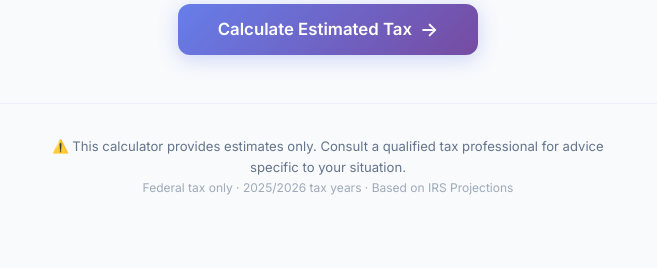
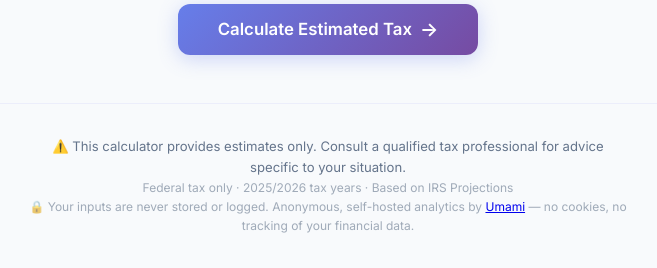
Before and after one commit to ypei92/1040ES_calculator, a FastAPI app: page / in a window 1280 px wide. Shown: the part 1436-1704 px from the top of the page, without its empty margins (312-969 px from the left). Before the commit the page ends 1631 px from the top, so only its background shows below. Run offline with FastAPI, Linux system fonts and the light colour scheme.

Commit message:
add umami tracking head

```diff
--- a/src/estimated_tax_calculator/templates/index.html
+++ b/src/estimated_tax_calculator/templates/index.html
@@ -11,6 +11,7 @@
     <link rel="preconnect" href="https://fonts.gstatic.com" crossorigin>
     <link href="https://fonts.googleapis.com/css2?family=Inter:wght@300;400;500;600;700&display=swap" rel="stylesheet">
     <link rel="stylesheet" href="/static/style.css?v=2">
+    <script defer src="https://kvm8-umami.nerdytechie.net/script.js" data-website-id="bddb4b70-6d3e-44cf-94b7-89f064785531"></script>
 </head>
 
 <body>
@@ -518,6 +519,9 @@
             <p>⚠️ This calculator provides estimates only. Consult a qualified tax professional for advice specific to
                 your situation.</p>
             <p class="footer-meta">Federal tax only · 2025/2026 tax years · Based on IRS Projections</p>
+            <p class="footer-meta">🔒 Your inputs are never stored or logged. Anonymous, self-hosted analytics by <a
+                    href="https://umami.is" target="_blank" rel="noopener noreferrer">Umami</a> — no cookies, no
+                tracking of your financial data.</p>
         </footer>
     </div>
 
```
Also changed, not shown: README.md.
